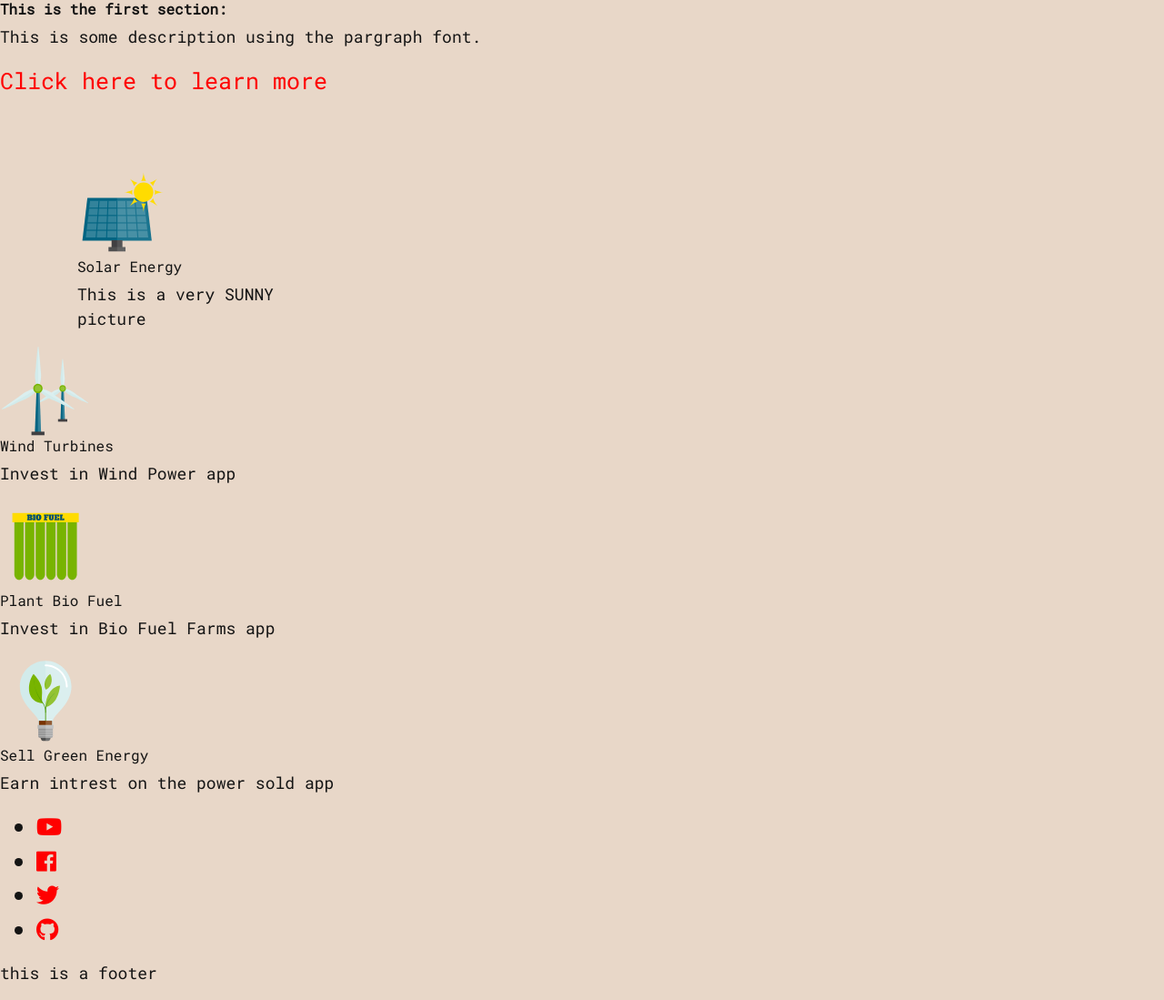
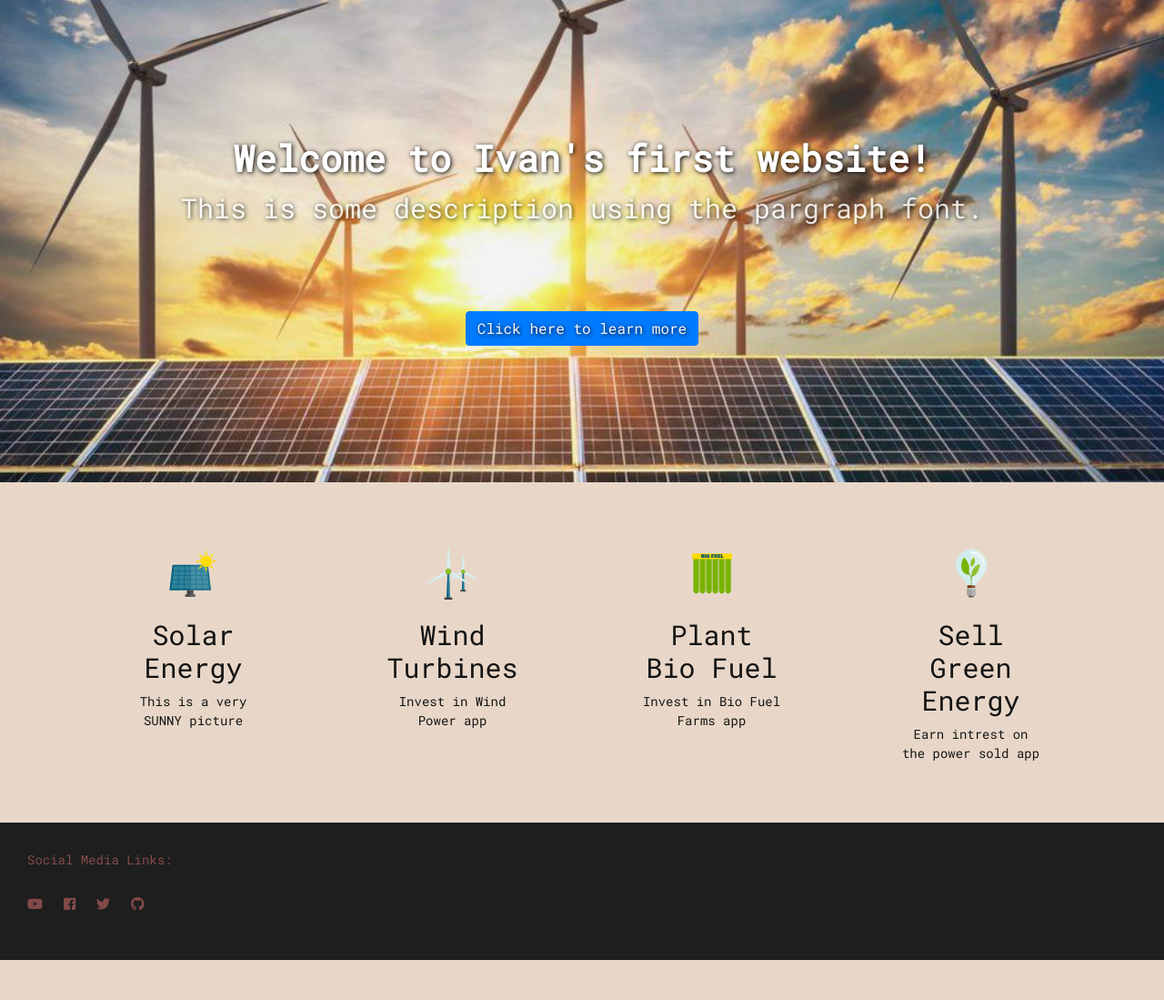
Before and after one commit to decoder247/lw-frontend, a plain HTML site: page index.html in a window 1280 px wide. Shown: the whole page at 91% size. After the commit the page ends 1055 px from the top, so only its background shows below. Drawn offline with nearby package versions, Linux system fonts and the light colour scheme; a small style sheet from the web is missing.

Commit message:
Preliminarily finished website, bootstrap implemented

```diff
--- a/index.html
+++ b/index.html
@@ -1,64 +1,84 @@
 <html>
+<!--  -->
+
 <!-- This is the head, where intelligence is -->
+<head>
+    <!-- Metadata and title usually reside in the head -->
+    <meta charset="utf-8">
+    <meta http-equiv="X-UA-Compatible" content="IE=edge">
+    <meta name="viewport" content="width=device-width, initial-scale=1">
+    <title>Ivan's first website!</title>
 
-<head>
-    <meta charset="utf-8">
-    <title>Ivan's first website!</title>
+    <!-- Links the named resource to the resource url. In this case, the stylesheet! -->
     <link rel="stylesheet" href="https://fonts.googleapis.com/css?family=Roboto+Mono&display=swap">
     <link rel="stylesheet" href="https://use.fontawesome.com/releases/v5.5.0/css/all.css">
     <link rel="stylesheet" href="https://stackpath.bootstrapcdn.com/bootstrap/4.4.1/css/bootstrap.min.css" integrity="sha384-Vkoo8x4CGsO3+Hhxv8T/Q5PaXtkKtu6ug5TOeNV6gBiFeWPGFN9MuhOf23Q9Ifjh" crossorigin="anonymous">
+    <link rel="stylesheet" href="https://maxcdn.bootstrapcdn.com/bootstrap/4.0.0/css/bootstrap.min.css" integrity="sha384-BVYiiSIFeK1dGmJRAkycuHAHRg32OmUcww7on3RYdg4Va+PmSTsz/K68vbdEjh4u" crossorigin="anonymous">
     <link rel='stylesheet' href='style.css'>
 </head>
+
 <!-- This is the body, where text and content is -->
-
 <body>
-    <div class="banner">
-        <h2><b>This is the first section:</b></h2>
-        <p>This is some description using the pargraph font.</p>
+    <!-- Banner section -->
+    <div id="banner">
+        <h2><b>Welcome to Ivan's first website!</b></h2>
+        <p>This is some description using the pargraph font.</p> <br><br>
+        <div class="btn btn-primary">
             <a href="#">Click here to learn more</a>
         </div>
-    <br>
-    <br>
+    </div>
 
     <div class="container">
         <div class="row">
+            <!-- Solar img -->
             <div class="col-xs-12 col-sm-6 col-md-3">
-                <div class="banner">
+                <div class="cardtile">
                     <img src="img/solar.svg" alt="Picture of solar panel" width="100">
                     <h2>Solar Energy</h2>
                     <p>This is a very <strong>SUNNY</strong> picture</p>
                 </div>
             </div>
-        </div>
-    </div>
 
+            <!-- Wind img -->
+            <div class="col-xs-12 col-sm-6 col-md-3">
                 <div class="cardtile">
                     <img src="img/wind.svg" alt="picture description" width="100">
                     <h2>Wind Turbines</h2>
                     <p>Invest in <strong>Wind Power</strong> app</p>
                 </div>
+            </div>
 
+            <!-- Bio img -->
+            <div class="col-xs-12 col-sm-6 col-md-3">
                 <div class="cardtile">
                     <img src="img/bio.svg" alt="picture description" width="100">
                     <h2>Plant Bio Fuel</h2>
                     <p>Invest in <strong>Bio Fuel Farms</strong> app</p>
                 </div>
+            </div>
 
+            <!-- Bulb img -->
+            <div class="col-xs-12 col-sm-6 col-md-3">
                 <div class="cardtile">
                     <img src="img/bulb.svg" alt="picture description" width="100">
                     <h2>Sell Green Energy</h2>
                     <p>Earn intrest on the <strong>power sold</strong> app</p>
                 </div>
+            </div>
 
-    <div class="footer">
-        <ul>
+        </div>
+    </div>
+
+    <!-- Footer section -->
+    <div id="footer">
+        <p>Social Media Links:</p>
+        <ul class="list-inline">
             <!-- i class is icon class! -->
-            <li><a href="#"><i class="fab fa-youtube"></i></a></li>
-            <li><a href="#"><i class="fab fa-facebook"></i></a></li>
-            <li><a href="#"><i class="fab fa-twitter"></i></a></li>
-            <li><a href="#"><i class="fab fa-github"></i></a></li>
+            <li class="list-inline-item"><a href="#"><i class="fab fa-youtube"></i></a></li>
+            <li class="list-inline-item"><a href="#"><i class="fab fa-facebook"></i></a></li>
+            <li class="list-inline-item"><a href="#"><i class="fab fa-twitter"></i></a></li>
+            <li class="list-inline-item"><a href="#"><i class="fab fa-github"></i></a></li>
         </ul>
-        <p>this is a footer</p>
     </div>
 </body>
 
--- a/style.css
+++ b/style.css
@@ -1,41 +1,68 @@
 /* style.css */
-body{
-    background: rgba(232,215,200,1);
-    color: rgba(20,20,20);
+
+body {
+  background: rgba(232, 215, 200, 1);
+  color: rgba(20, 20, 20);
   font-size: 25px;
-    /* font-family: Helvetica; */
-    font-family: 'Roboto Mono', monospace;
+  font-family: "Roboto Mono", monospace;
   margin: 0;
 }
-  h1{
+h1 {
   font-weight: lighter;
   font-size: 50px;
 }
 h2 {
-    font-size: 16px;
+  font-size: 30px;
 }
 p {
   font-weight: lighter;
-    font-size: 18px;
+  font-size: 14px;
 }
 a {
-    color: red;
+  color: whitesmoke;
   text-decoration: none;
 }
 a:hover {
-    color: rgba(47,36,58,1);
+  color: rgba(47, 36, 58, 1);
 }
 
-  #banner{
+#banner {
   text-align: center;
-    /* background-image: url("images/banner.jpg"); */
   background-image: url("img/energy.jpg");
+  background: url("img/energy.jpg");
   background-size: cover;
   background-position: 50% 50%;
   padding: 150px;
   color: white;
   text-shadow: 1px 1px 5px black;
   animation: slideIn 1000ms ease-in forwards;
+}
+#banner h1 {
+  color: white;
+  font-size: 50px;
+}
+#banner h2 {
+  color: white;
+  font-size: 40px;
+}
+#banner p {
+  color: white;
+  opacity: 0.8;
+  font-size: 30px;
+  font-weight: lighter;
+}
+
+#footer {
+  padding: 30px;
+  background: rgb(30, 30, 30);
+  color: rgba(146, 80, 80, 0.877);
+}
+#footer a {
+  color: rgba(146, 80, 80, 0.877);
+  font-size: 15px;
+}
+#footer a:hover {
+  color: white;
 }
 
 @keyframes slideIn {
@@ -49,30 +76,17 @@ body{
   }
 }
 
-  #banner h1 {
-    color: white;
-    font-size: 50px;
-  }
-  #banner p {
-    color: white;
-    opacity: 0.8;
-    font-size: 30px;
+.cardtile {
+  padding: 50px;
   font-weight: lighter;
-  }
-  #footer{
-    padding: 30px;
-    background: rgb(30, 30, 30);
-    color: lightgrey;
-  }
-  #footer a {
-    color: lightgrey;
-    font-size: 15px;
-  }
-  #footer a:hover {
-    color: white;
+  background: transparent;
+  border: none;
+  font-weight: lighter;
+  text-align: center;
 }
 
-  .card{
-    padding: 50px;
-    font-weight: lighter;
+.cardtile img {
+  width: 100px;
+  margin: 0 auto;
+  padding: 20px;
 }
```
Lines whose indentation alone changed are shown as unchanged.
